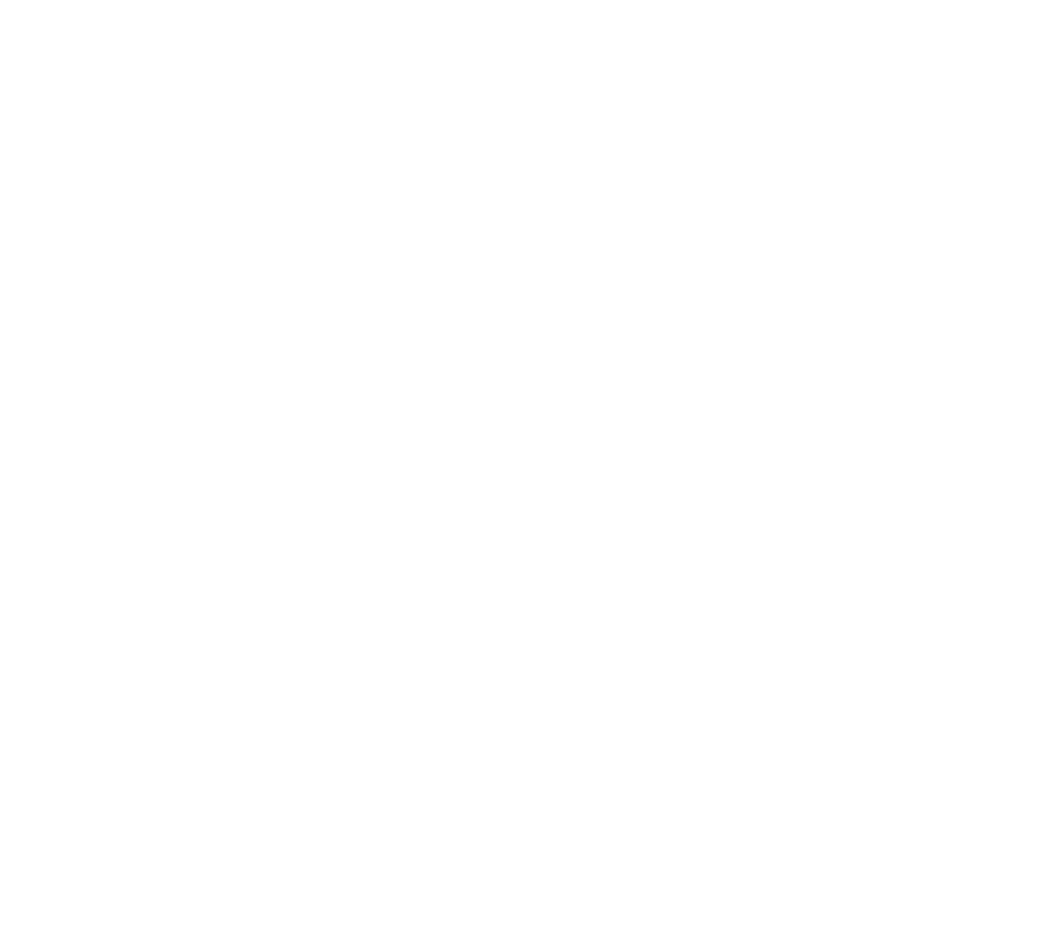
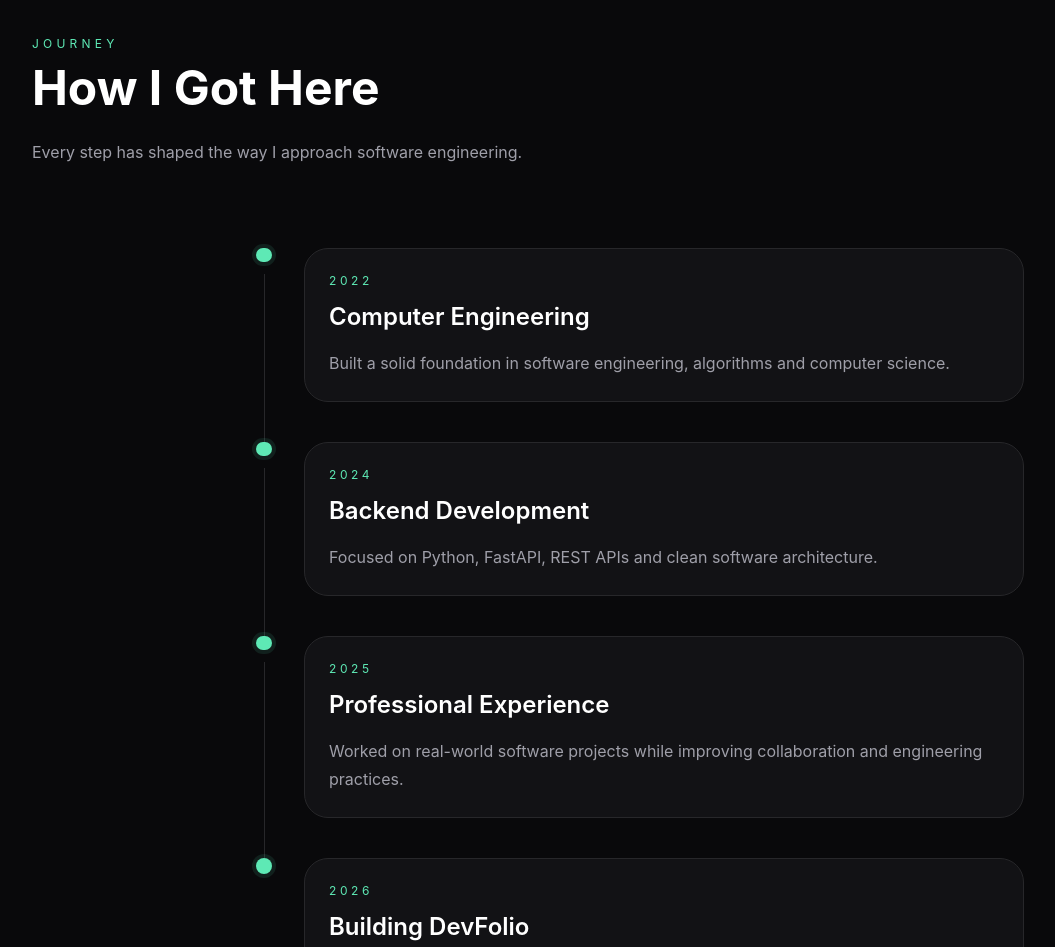
Before and after one commit to oguzhnylmz/oguzhanyilmaz.dev, a React (Vite) app in the folder frontend/: page / in a window 1280 px wide. Shown: the part 2460-3407 px from the top of the page, without its empty margins (0-1055 px from the left). Before the commit the page ends 2384 px from the top, so only its background shows below. Built offline with nearby package versions, Linux system fonts and the light colour scheme.

Commit message:
refactor: centralize navigation and site configuration

```diff
--- a/frontend/src/components/about/Journey.tsx
+++ b/frontend/src/components/about/Journey.tsx
@@ -0,0 +1,53 @@
+import Container from "../ui/Container";
+import SectionTitle from "../ui/SectionTitle";
+import JourneyItem from "./JourneyItem";
+
+function Journey() {
+  return (
+    <section
+      id="journey"
+      className="bg-zinc-950 py-28"
+    >
+      <Container>
+
+        <SectionTitle
+          eyebrow="Journey"
+          title="How I Got Here"
+          description="Every step has shaped the way I approach software engineering."
+        />
+
+        <div className="mx-auto mt-20 max-w-3xl">
+
+          <JourneyItem
+            year="2022"
+            title="Computer Engineering"
+            description="Built a solid foundation in software engineering, algorithms and computer science."
+          />
+
+          <JourneyItem
+            year="2024"
+            title="Backend Development"
+            description="Focused on Python, FastAPI, REST APIs and clean software architecture."
+          />
+
+          <JourneyItem
+            year="2025"
+            title="Professional Experience"
+            description="Worked on real-world software projects while improving collaboration and engineering practices."
+          />
+
+          <JourneyItem
+            year="2026"
+            title="Building DevFolio"
+            description="Creating a full-stack portfolio using React, FastAPI and PostgreSQL."
+            last
+          />
+
+        </div>
+
+      </Container>
+    </section>
+  );
+}
+
+export default Journey;
--- /dev/null
+++ b/frontend/src/components/about/JourneyItem.tsx
@@ -0,0 +1,59 @@
+import Card from "../ui/Card";
+
+type JourneyItemProps = {
+  year: string;
+  title: string;
+  description: string;
+  last?: boolean;
+};
+
+function JourneyItem({
+  year,
+  title,
+  description,
+  last = false,
+}: JourneyItemProps) {
+  return (
+    <div className="relative flex gap-8">
+
+      {/* Timeline */}
+
+      <div className="flex flex-col items-center">
+
+        <div className="h-4 w-4 rounded-full bg-emerald-300 ring-4 ring-emerald-300/10" />
+
+        {!last && (
+          <div className="mt-3 h-full w-px bg-zinc-800" />
+        )}
+
+      </div>
+
+      {/* Card */}
+
+      <Card className="mb-10 flex-1 p-6">
+
+        <p className="text-xs uppercase tracking-[0.3em] text-emerald-300">
+
+          {year}
+
+        </p>
+
+        <h3 className="mt-3 text-2xl font-semibold text-white">
+
+          {title}
+
+        </h3>
+
+        <p className="mt-4 leading-7 text-zinc-400">
+
+          {description}
+
+        </p>
+
+      </Card>
+
+    </div>
+  );
+}
+
+export default JourneyItem;
--- a/frontend/src/components/layout/Navbar.tsx
+++ b/frontend/src/components/layout/Navbar.tsx
@@ -1,5 +1,8 @@
+import Button from "../ui/Button";
 import Container from "../ui/Container";
-import Button from "../ui/Button";
+
+import { navigation } from "../../constants/navigation";
+import { site } from "../../constants/site";
 
 function Navbar() {
   return (
@@ -11,46 +14,40 @@ function Navbar() {
           href="/"
           className="text-xl font-semibold tracking-wide text-white"
         >
-          DevFolio
-          <span className="text-emerald-300">_</span>
+          {site.name}
+
+          <span className="text-emerald-300">
+
+            {site.logoSuffix}
+
+          </span>
+
         </a>
 
         <nav className="hidden items-center gap-10 md:flex">
 
-          <a
-            href="#about"
-            className="text-sm text-zinc-400 transition hover:text-white"
-          >
-            About
-          </a>
+          {navigation.map((item) => (
 
-          <a
-            href="#journey"
-            className="text-sm text-zinc-400 transition hover:text-white"
-          >
-            Journey
-          </a>
+            <a
+              key={item.href}
+              href={item.href}
+              className="text-sm text-zinc-400 transition hover:text-white"
+            >
+              {item.label}
+            </a>
 
-          <a
-            href="#projects"
-            className="text-sm text-zinc-400 transition hover:text-white"
-          >
-            Projects
-          </a>
-
-          <a
-            href="#contact"
-            className="text-sm text-zinc-400 transition hover:text-white"
-          >
-            Contact
-          </a>
+          ))}
 
         </nav>
 
         <div className="hidden md:block">
+
           <Button href="#contact">
+
             Let's Talk
+
           </Button>
+
         </div>
 
       </Container>
--- /dev/null
+++ b/frontend/src/constants/navigation.ts
@@ -0,0 +1,18 @@
+export const navigation = [
+  {
+    label: "About",
+    href: "#about",
+  },
+  {
+    label: "Journey",
+    href: "#journey",
+  },
+  {
+    label: "Projects",
+    href: "#projects",
+  },
+  {
+    label: "Contact",
+    href: "#contact",
+  },
+];
--- /dev/null
+++ b/frontend/src/constants/site.ts
@@ -0,0 +1,9 @@
+export const site = {
+  name: "DevFolio",
+
+  logoSuffix: "_",
+
+  tagline: "Building software that solves real problems.",
+
+  copyright: "© 2026 Oğuzhan Yılmaz",
+};
--- /dev/null
+++ b/frontend/src/constants/socials.ts
@@ -0,0 +1,7 @@
+export const socials = {
+  github: "https://github.com/",
+
+  linkedin: "https://linkedin.com/",
+
+  email: "yourmail@example.com",
+};
--- a/frontend/src/pages/Home.tsx
+++ b/frontend/src/pages/Home.tsx
@@ -1,8 +1,13 @@
 import Navbar from "../components/layout/Navbar";
+
 import Hero from "../components/hero/Hero";
+
 import About from "../components/about/About";
+import Journey from "../components/about/Journey";
+
 import Snapshot from "../components/snapshot/Snapshot";
-//import Journey from "../components/about/Journey";
+
+//import ProjectsSection from "../components/projects/ProjectsSection";
 
 function Home() {
   return (
@@ -16,6 +21,8 @@ function Home() {
 
       <Snapshot />
 
+      <Journey />
+
 
 
     </main>
```
Also changed, not shown: frontend/src/components/constants/site.ts (deleted).
